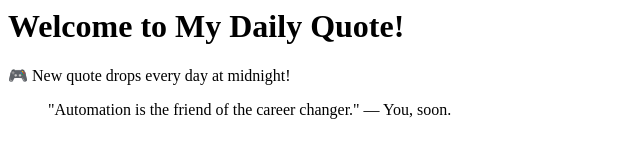
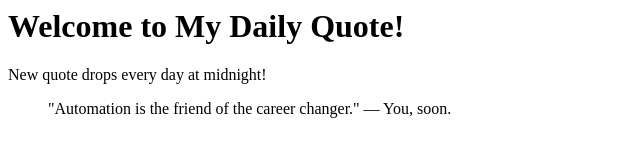
Before and after one commit to jackvone/terraform-static-website, a plain HTML site: page website/index.html in a window 1280 px wide. Shown: the full height of the page, 0-640 px from the left. Drawn offline with Linux system fonts and the light colour scheme.

Commit message:
Update index.html

```diff
--- a/website/index.html
+++ b/website/index.html
@@ -5,7 +5,7 @@
 </head>
 <body>
   <h1>Welcome to My Daily Quote!</h1>
-  <p>🎮 New quote drops every day at midnight!</p>
+  <p> New quote drops every day at midnight!</p>
   <blockquote>"Automation is the friend of the career changer." — You, soon.</blockquote>
 </body>
 </html>
```
